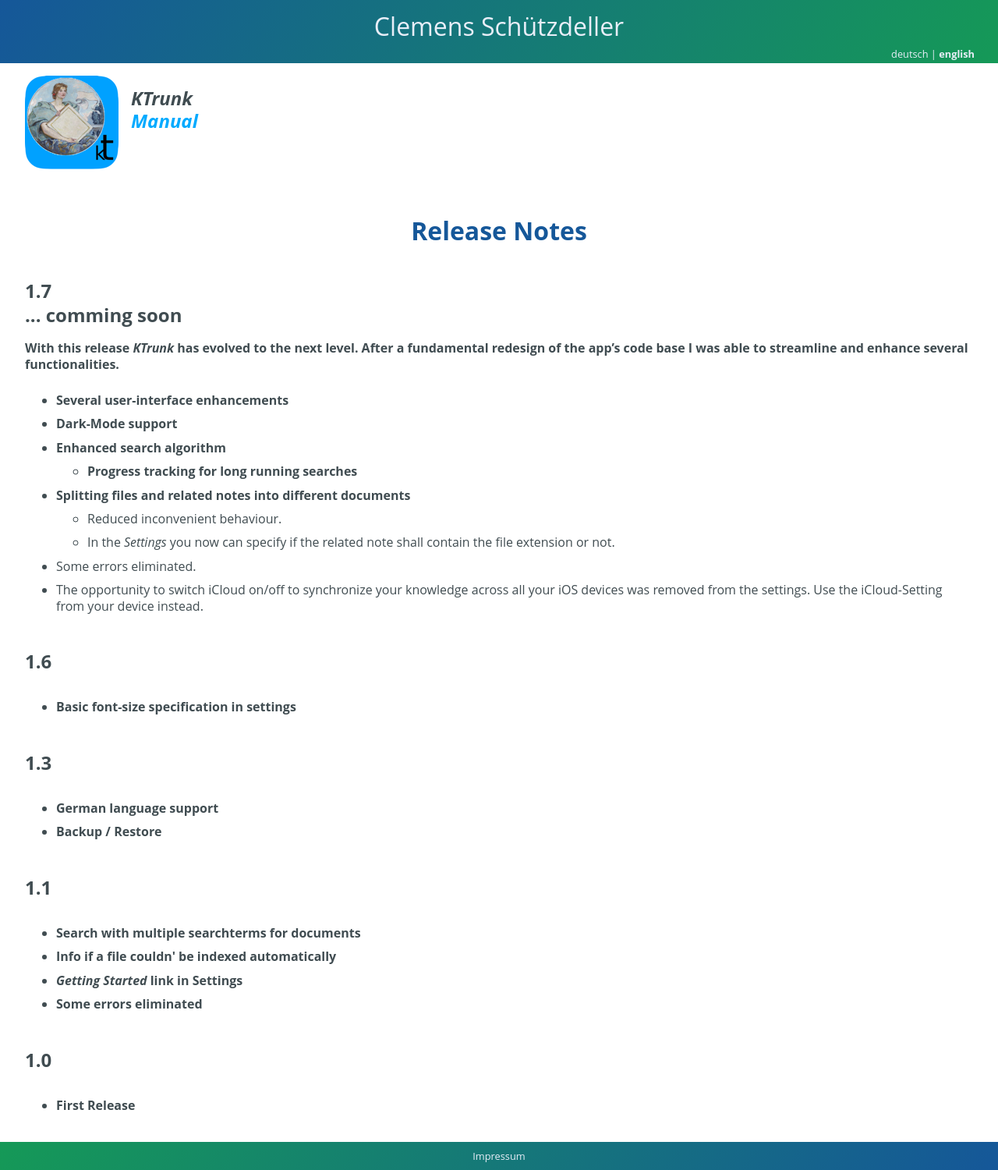
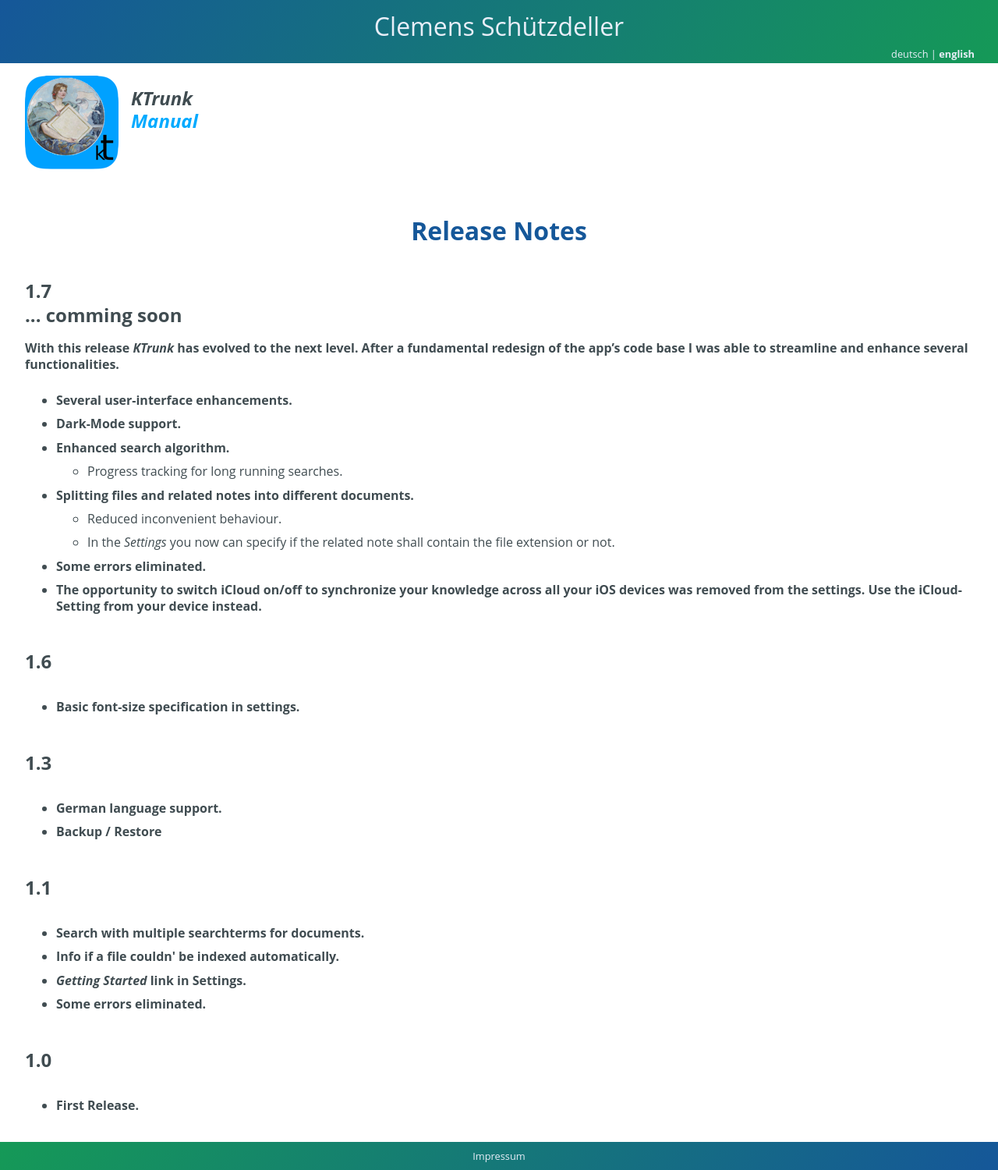
Before and after one commit to cs-LA/home, a Jekyll site: the page built from KTrunk/Manual/ReleaseNotes.md, in a window 1280 px wide. Shown: the whole page at 78% size. Built offline with Jekyll 4.4.1, drawn with Linux system fonts in a browser that asks for light colours; our own code applies the rules of GitHub Pages for plain Markdown files.

Commit message:
Update ReleaseNotes.md

```diff
--- a/KTrunk/Manual/ReleaseNotes.md
+++ b/KTrunk/Manual/ReleaseNotes.md
@@ -19,26 +19,26 @@
 <span class="de"><b>Mit diesem Release hat <i><b>KTrunk</b></i> eine neue Entwicklungsstufe erreicht. Nach einer grudlegenden Überarbeitung der App konnte ich verschiedene Funktionalitäten straffen und verbessern.</b></span>
 <ul>
   <li>
-    <span class="en"><b>Several user-interface enhancements</b></span>
-    <span class="de"><b>Diverse Verbesserungen in der Benutzer-Oberfläche</b></span>
+    <span class="en"><b>Several user-interface enhancements.</b></span>
+    <span class="de"><b>Diverse Verbesserungen in der Benutzer-Oberfläche.</b></span>
   </li>
   <li>
-    <span class="en"><b>Dark-Mode support</b></span>
-    <span class="de"><b>Unterstützung des Dunkel-Modus</b></span>
+    <span class="en"><b>Dark-Mode support.</b></span>
+    <span class="de"><b>Unterstützung des Dunkel-Modus.</b></span>
   </li>
   <li>
-    <span class="en"><b>Enhanced search algorithm</b></span>
-    <span class="de"><b>Verbesserter Such-Algorithmus</b></span>
+    <span class="en"><b>Enhanced search algorithm.</b></span>
+    <span class="de"><b>Verbesserter Such-Algorithmus.</b></span>
   </li>
   <ul>
     <li>
-      <span class="en"><b>Progress tracking for long running searches</b></span>
-      <span class="de"><b>Fortschrittsanzeige bei langen Such-Vorgängen</b></span>
+      <span class="en">Progress tracking for long running searches.</span>
+      <span class="de">Fortschrittsanzeige bei langen Such-Vorgängen.</span>
     </li>
   </ul>
   <li>
-    <span class="en"><b>Splitting files and related notes into different documents</b></span>
-    <span class="de"><b>Files und zugehörige Notes werden nun in unterschiedlichen Dokumenten gespeichert</b></span>
+    <span class="en"><b>Splitting files and related notes into different documents.</b></span>
+    <span class="de"><b>Files und zugehörige Notes werden nun in unterschiedlichen Dokumenten gespeichert.</b></span>
   </li>
   <ul>
     <li>
@@ -51,28 +51,28 @@
     </li>
   </ul>
   <li>
-    <span class="en">Some errors eliminated.</span>
-    <span class="de">Einige Fehlerbehebungen.</span>
+    <span class="en"><b>Some errors eliminated.</b></span>
+    <span class="de"><b>Einige Fehlerbehebungen.</b></span>
   </li>
   <li>
-    <span class="en">The opportunity to switch iCloud on/off to synchronize your knowledge across all your iOS devices was removed from the settings. Use the iCloud-Setting from your device instead.</span>
-    <span class="de">Die Möglichkeit, die iCloud zu nutzen, um dein Wissen über alle deine iOS-Geräte zu synchronisieren, wurde von den KTrunk-Settings entfernt. Statt dessen bitte die Geräte-iCloud-Einstellungen nutzen.</span>
+    <span class="en"><b>The opportunity to switch iCloud on/off to synchronize your knowledge across all your iOS devices was removed from the settings. Use the iCloud-Setting from your device instead.</b></span>
+    <span class="de"><b>Die Möglichkeit, die iCloud zu nutzen, um dein Wissen über alle deine iOS-Geräte zu synchronisieren, wurde von den KTrunk-Settings entfernt. Statt dessen bitte die Geräte-iCloud-Einstellungen nutzen.</b></span>
   </li>
 </ul>
 
 <h3>1.6</h3>
 <ul>
   <li>
-    <span class="en"><b>Basic font-size specification in settings</b></span>
-    <span class="de"><b>Basis-Schriftgröße in den Einstellungen festlegbar</b></span>
+    <span class="en"><b>Basic font-size specification in settings.</b></span>
+    <span class="de"><b>Basis-Schriftgröße in den Einstellungen festlegbar.</b></span>
   </li>
 </ul>
 
 <h3>1.3</h3>
 <ul>
   <li>
-    <span class="en"><b>German language support</b></span>
-    <span class="de"><b>Sprachunterstützung für Deutsch</b></span>
+    <span class="en"><b>German language support.</b></span>
+    <span class="de"><b>Sprachunterstützung für Deutsch.</b></span>
   </li>
   <li>
     <span class="en"><b>Backup / Restore</b></span>
@@ -83,27 +83,27 @@
 <h3>1.1</h3>
 <ul>
   <li>
-    <span class="en"><b>Search with multiple searchterms for documents</b></span>
-    <span class="de"><b>Mit mehreren Suchbegriffen nach einem Dokument suchen</b></span>
+    <span class="en"><b>Search with multiple searchterms for documents.</b></span>
+    <span class="de"><b>Mit mehreren Suchbegriffen nach einem Dokument suchen.</b></span>
   </li>
   <li>
-    <span class="en"><b>Info if a file couldn' be indexed automatically</b></span>
-    <span class="de"><b>Infoe wenn ein File nicht automatisch indiziert werden konnte</b></span>
+    <span class="en"><b>Info if a file couldn' be indexed automatically.</b></span>
+    <span class="de"><b>Infoe wenn ein File nicht automatisch indiziert werden konnte.</b></span>
   </li>
   <li>
-    <span class="en"><b><i>Getting Started</i> link in Settings</b></span>
-    <span class="de"><b><i>Schnelleinstieg</i>-Link in den Einstellungen</b></span>
+    <span class="en"><b><i>Getting Started</i> link in Settings.</b></span>
+    <span class="de"><b><i>Schnelleinstieg</i>-Link in den Einstellungen.</b></span>
   </li>
   <li>
-    <span class="en"><b>Some errors eliminated</b></span>
-    <span class="de"><b>Einige Fehlerbehebungen</b></span>
+    <span class="en"><b>Some errors eliminated.</b></span>
+    <span class="de"><b>Einige Fehlerbehebungen.</b></span>
   </li>
 </ul>
 
 <h3>1.0</h3>
 <ul>
   <li>
-    <span class="en"><b>First Release</b></span>
-    <span class="de"><b>Erstes Release</b></span>
+    <span class="en"><b>First Release.</b></span>
+    <span class="de"><b>Erstes Release.</b></span>
   </li>
 </ul>
```
